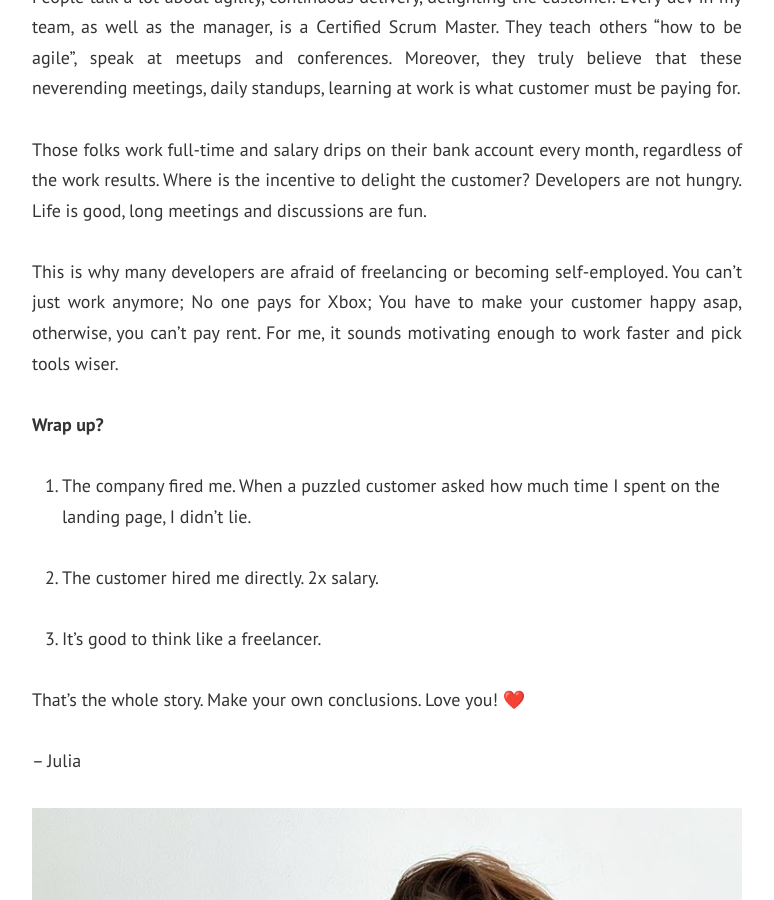
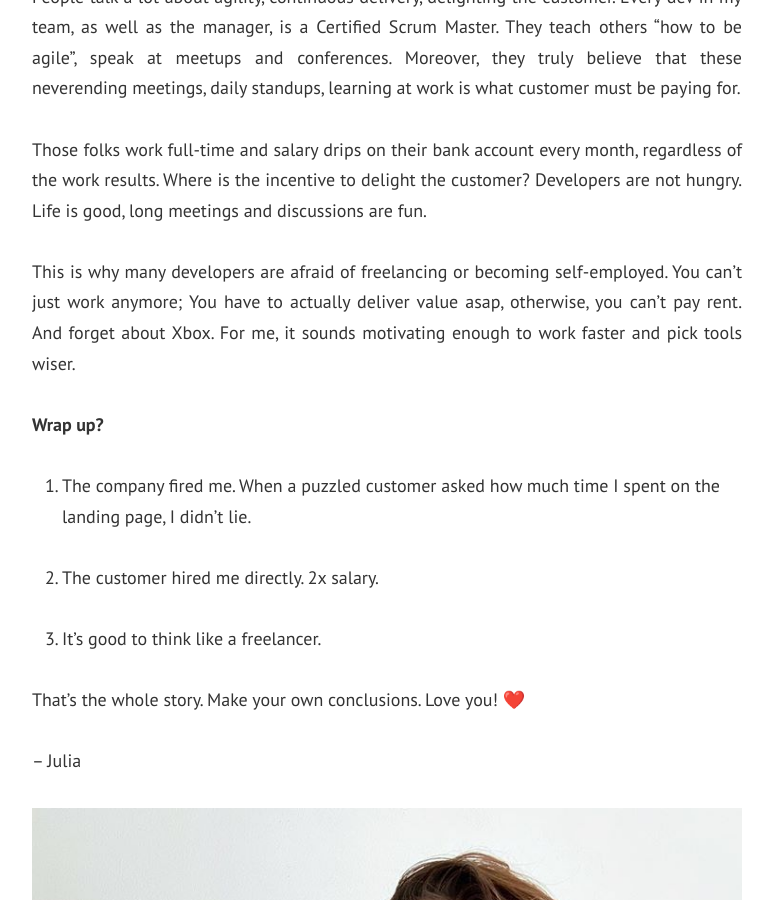
Before and after one commit to unicorncoding/unicorncoding.github.io, a Jekyll site: the page built from _posts/2020-06-20-fired-for-agility.md, in a window 1280 px wide and 900 px high, scrolled down 3200 px. Shown: the whole window, without its empty margins (253-1027 px from the left). Built offline with Jekyll 4.4.1, drawn with Linux system fonts in a browser that asks for light colours; nearby versions of some CDN libraries; comment, search, counter and statistics services are not loaded.

Commit message:
fired for agility

```diff
--- a/_posts/2020-06-20-fired-for-agility.md
+++ b/_posts/2020-06-20-fired-for-agility.md
@@ -46,7 +46,7 @@ People talk a lot about agility, continuous delivery, delighting the customer. E
 
 Those folks work full-time and salary drips on their bank account every month, regardless of the work results. Where is the incentive to delight the customer? Developers are not hungry. Life is good, long meetings and discussions are fun.
 
-This is why many developers are afraid of freelancing or becoming self-employed. You can't just work anymore; No one pays for Xbox; You have to make your customer happy asap, otherwise, you can't pay rent. For me, it sounds motivating enough to work faster and pick tools wiser.
+This is why many developers are afraid of freelancing or becoming self-employed. You can't just work anymore; You have to actually deliver value asap, otherwise, you can't pay rent.  And forget about Xbox. For me, it sounds motivating enough to work faster and pick tools wiser.
 
 **Wrap up?**
 
```
